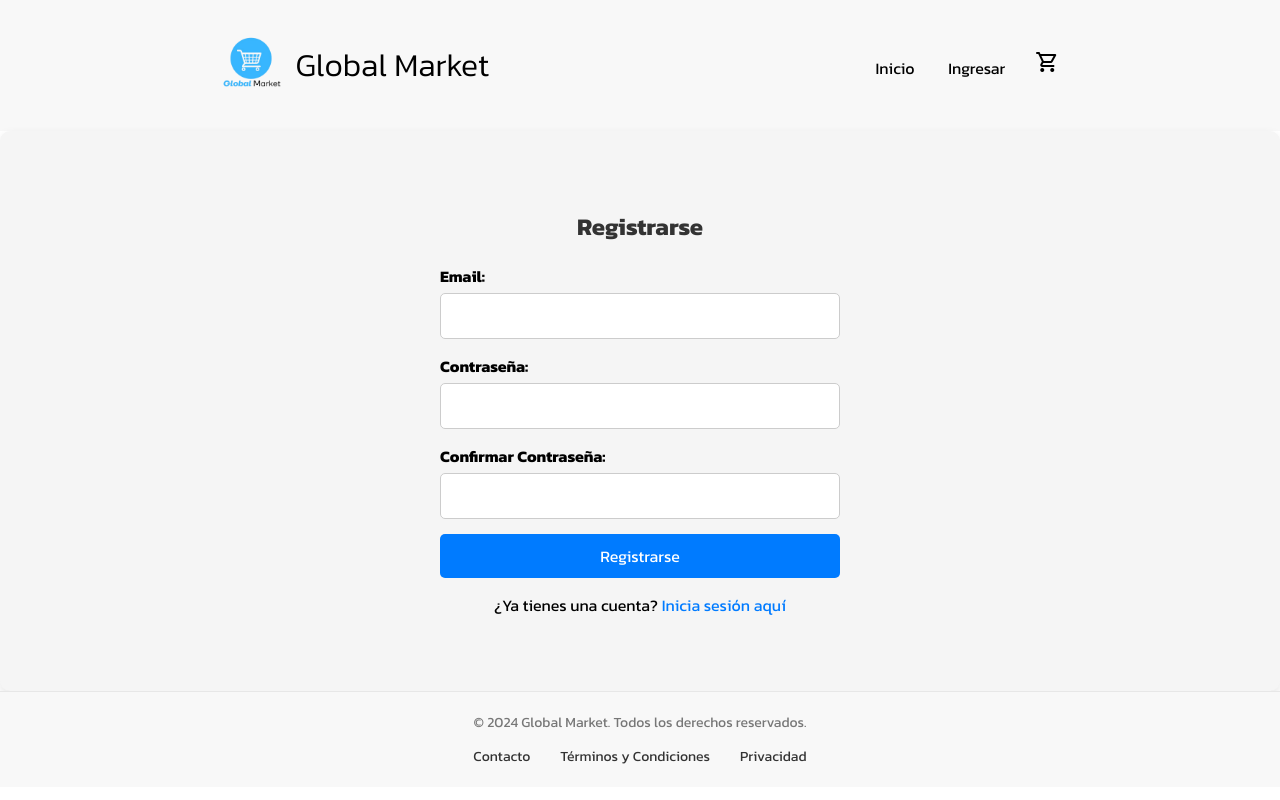
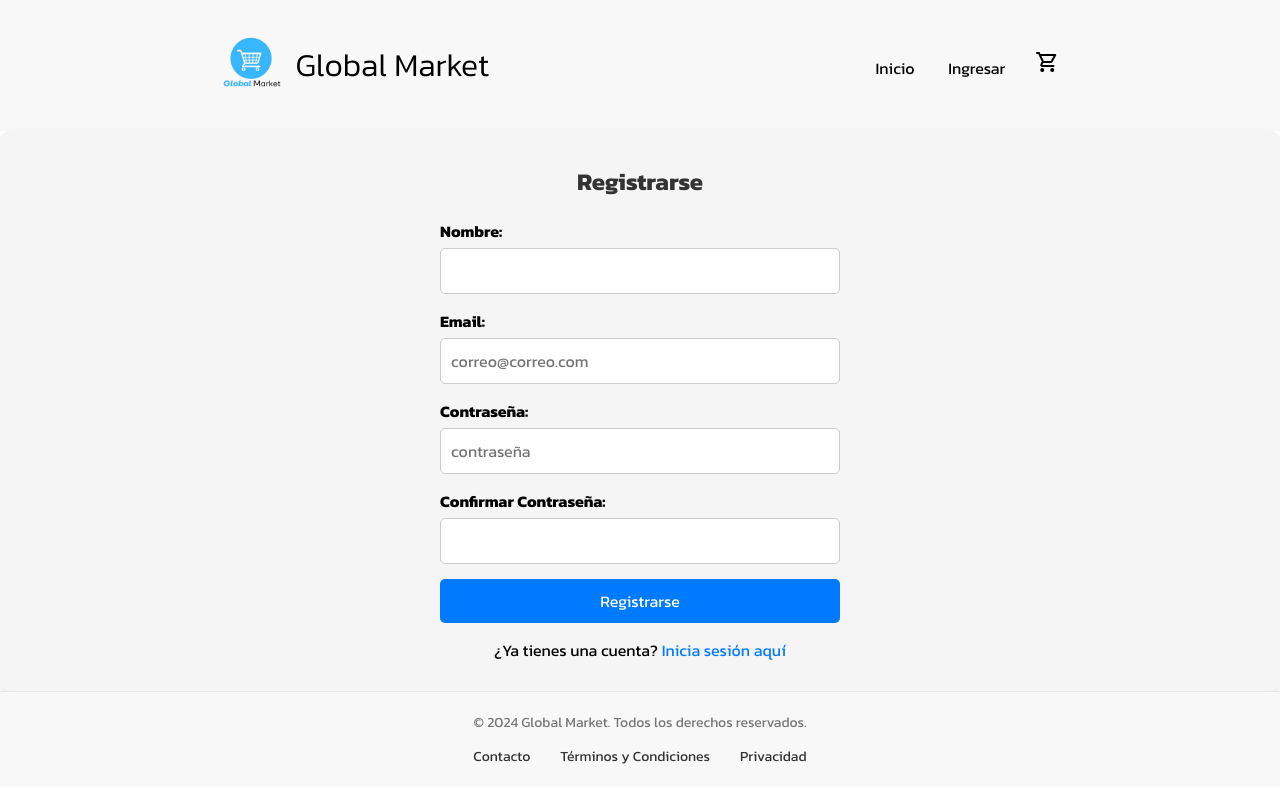
Before and after one commit to valenncalvii/Global-Market, a React (Vite) app: page /register in a window 1280 px wide. Built offline with nearby package versions, Linux system fonts and the light colour scheme.

Commit message:
librerias formik e yup agregadas, cambio en el registro con formik

```diff
--- a/package.json
+++ b/package.json
@@ -11,9 +11,11 @@
   },
   "dependencies": {
     "axios": "^1.7.7",
+    "formik": "^2.4.6",
     "react": "^18.2.0",
     "react-dom": "^18.2.0",
-    "react-router-dom": "^6.27.0"
+    "react-router-dom": "^6.27.0",
+    "yup": "^1.4.0"
   },
   "devDependencies": {
     "@types/react": "^18.2.15",
--- a/src/components/Login.jsx
+++ b/src/components/Login.jsx
@@ -1,6 +1,7 @@
 import React, { useState, useEffect } from 'react';
 import { useNavigate, useLocation } from 'react-router-dom'; // Hook para la navegación
 import "../css/Login.css";
+
 
 const Login = () => {
   const [email, setEmail] = useState('');
--- a/src/components/Register.jsx
+++ b/src/components/Register.jsx
@@ -1,72 +1,106 @@
-import React, { useState } from 'react';
+import React, { useEffect, useState } from "react";
+import { Link } from "react-router-dom";
 import "../css/Register.css";
+import { Formik, Form, Field, ErrorMessage } from "formik";
+import axios from "axios";
+import API_URL from "../API";
+const Register = () => {
 
-const Register = () => {
-  const [email, setEmail] = useState('');
-  const [password, setPassword] = useState('');
-  const [confirmPassword, setConfirmPassword] = useState('');
   const [message, setMessage] = useState('');
-
-  const handleSubmit = (e) => {
-    e.preventDefault();
-
-
-    if (password !== confirmPassword) {
-      setMessage('Las contraseñas no coinciden.');
-      return;
-    }
-
-
-    const existingUser = JSON.parse(localStorage.getItem('user'));
-
-
-    if (existingUser && existingUser.email === email) {
-      setMessage('Cuenta ya existente.');
-      return;
-    }
-
-
-    const userData = { email, password };
-    localStorage.setItem('user', JSON.stringify(userData));
-    setMessage('Registro exitoso. Puedes iniciar sesión ahora.');
-  };
 
   return (
     <div className="register-container">
       <h2>Registrarse</h2>
-      {message && <p className="error-message">{message}</p>}
-      <form className="register-form" onSubmit={handleSubmit}>
+      <Formik
+        initialValues={{ email: "", password: "", confirmPassword: "" }}
+        validate={values => {
+          const errors = {};
+          //error nombre
+          if(!values.name){
+            errors.name = 'se necesita un nombre'
+          }
+          //error correo
+          if (!values.email) {
+            errors.email = 'Se necesita un correo';
+          } else if (
+            !/^[A-Z0-9._%+-]+@[A-Z0-9.-]+\.[A-Z]{2,}$/i.test(values.email)
+          ) {
+            errors.email = '"El correo debe tener un formato válido: solo letras, números, puntos, guiones y un dominio de al menos dos letras después del punto (ej., .com)."';
+          }
+          //error password
+          if (!values.password) {
+            errors.password = 'Se necesita una contraseña';
+          } else if (
+            !/^[A-Za-z0-9!@#$%^&*()_+.,-]{8,16}$/i.test(values.password)
+          ) {
+            errors.password = '"la contraseña debe tener entre 8 y 16 caracteres y puede incluir letras, números y símbolos';
+          }
+
+          return errors;
+        }}
+        onSubmit={ (values, {resetForm}) => {
+
+              try{
+                const response = axios.post(`${API_URL}/users`, values);
+                setMessage("registro exitoso!" + response.data.message)
+              }catch(error){
+                setMessage("error en el registro: " + error.response?.data?.message || error.message)
+              }
+
+          resetForm();
+
+        }}
+      >
+        {({ errors }) => (
+          <Form className="register-form">
              <div className="form-group">
-          <label>Email:</label>
-          <input
-            type="email"
-            value={email}
-            onChange={(e) => setEmail(e.target.value)}
-            required
+              <label htmlFor="name">Nombre:</label>
+              <Field
+                type="text"
+                id="name"
+                name="name"
               />
+              <ErrorMessage name="name" component={() =>(<div className="error-message">{errors.name}</div>)}/>
             </div>
             <div className="form-group">
-          <label>Contraseña:</label>
-          <input
-            type="password"
-            value={password}
-            onChange={(e) => setPassword(e.target.value)}
-            required
+              <label htmlFor="email">Email:</label>
+              <Field
+                type="email"
+                id="email"
+                name="email"
+                placeholder="correo@correo.com"
               />
+              <ErrorMessage name="email" component={() =>(<div className="error-message">{errors.email}</div>)}/>
             </div>
             <div className="form-group">
-          <label>Confirmar Contraseña:</label>
-          <input
+              <label htmlFor="password">Contraseña:</label>
+              <Field
                 type="password"
-            value={confirmPassword}
-            onChange={(e) => setConfirmPassword(e.target.value)}
-            required
+                id="password"
+                name="password"
+                placeholder="contraseña"
               />
+              <ErrorMessage name="password" component={() =>(<div className="error-message">{errors.password}</div>)}/>
             </div>
-        <button type="submit" className="register-button">Registrarse</button>
-      </form>
+            <div className="form-group">
+              <label htmlFor="confirmPassword">Confirmar Contraseña:</label>
+              <Field
+                type="Password"
+                id="ConfirmPassword"
+                name="confirmPassword"
+              />
+              <ErrorMessage name="confirmPassword" component={() =>(<div className="error-message">{errors.confirmPassword}</div>)}/>
+            </div>
+
+            <button type="submit" className="register-button">
+              Registrarse
+            </button>
+            {message && <p>{message}</p>}
+          </Form>
+        )}
+      </Formik>
       <p className="login-link">
-        ¿Ya tienes una cuenta? <a href="/">Inicia sesión aquí</a>
+        ¿Ya tienes una cuenta? <Link to="/login">Inicia sesión aquí</Link>
       </p>
     </div>
   );
```
Also changed, not shown: 1 other file (tests, documents, lock files or other folders). Lines whose indentation alone changed are shown as unchanged.
